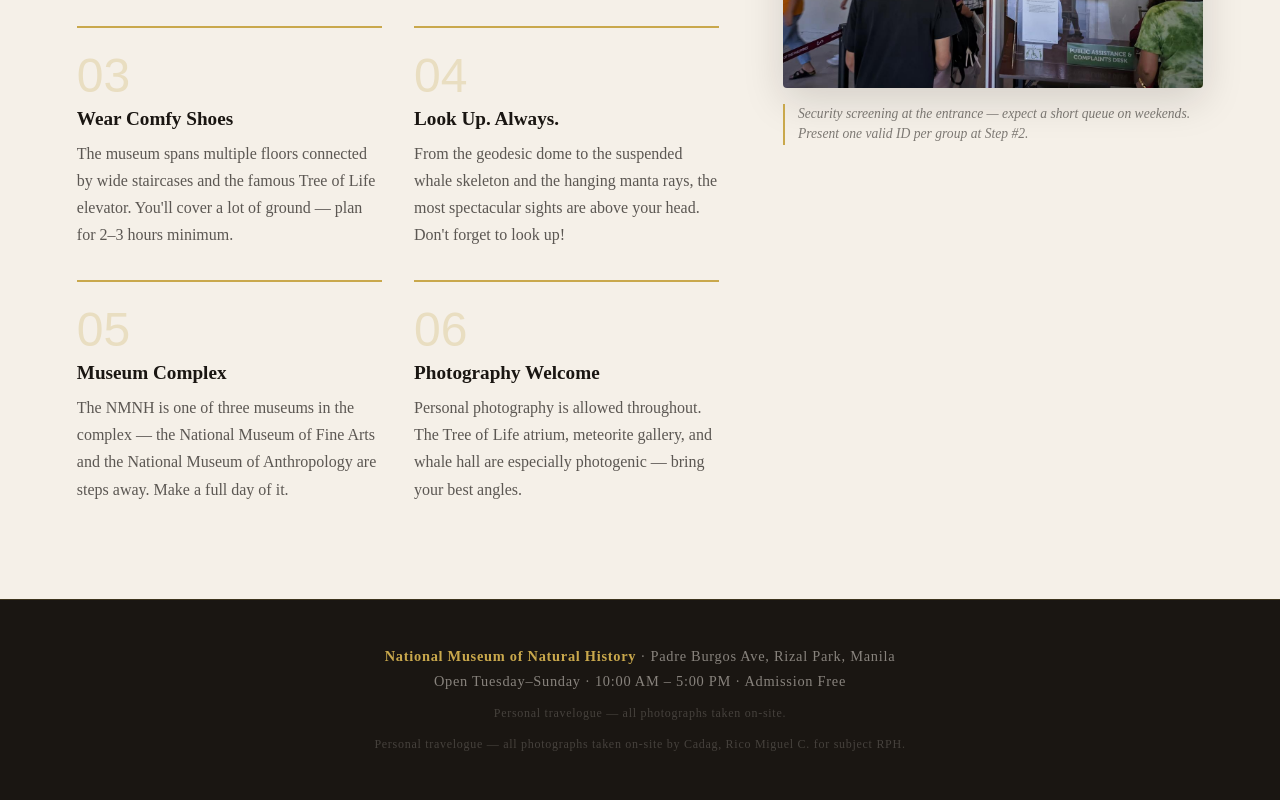
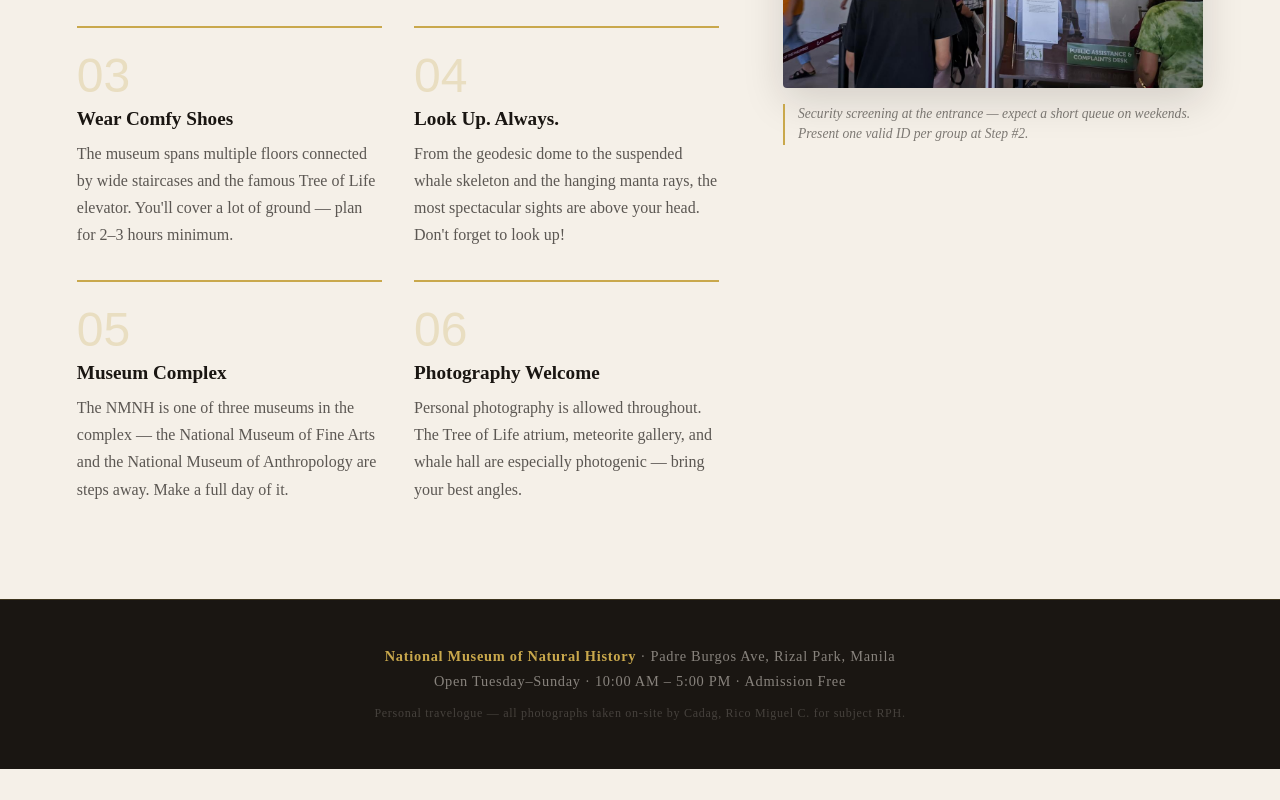
Before and after one commit to Runedelta12/national-museum, a plain HTML site: page index.html in a window 1280 px wide. Shown: the part 5343-6143 px from the top of the page. After the commit the page ends 6112 px from the top, so only its background shows below. Drawn offline with Linux system fonts and the light colour scheme.

Commit message:
Update index.html

```diff
--- a/index.html
+++ b/index.html
@@ -196,7 +196,6 @@
 <footer>
   <p><strong>National Museum of Natural History</strong> · Padre Burgos Ave, Rizal Park, Manila</p>
   <p style="margin-top:0.5rem;">Open Tuesday–Sunday · 10:00 AM – 5:00 PM · Admission Free</p>
-  <p style="margin-top:1rem; font-size:0.75rem; opacity:0.4;">Personal travelogue — all photographs taken on-site.</p>
   <p style="margin-top:1rem; font-size:0.75rem; opacity:0.4;">Personal travelogue — all photographs taken on-site by Cadag, Rico Miguel C. for subject RPH.</p>
 </footer>
 
```
